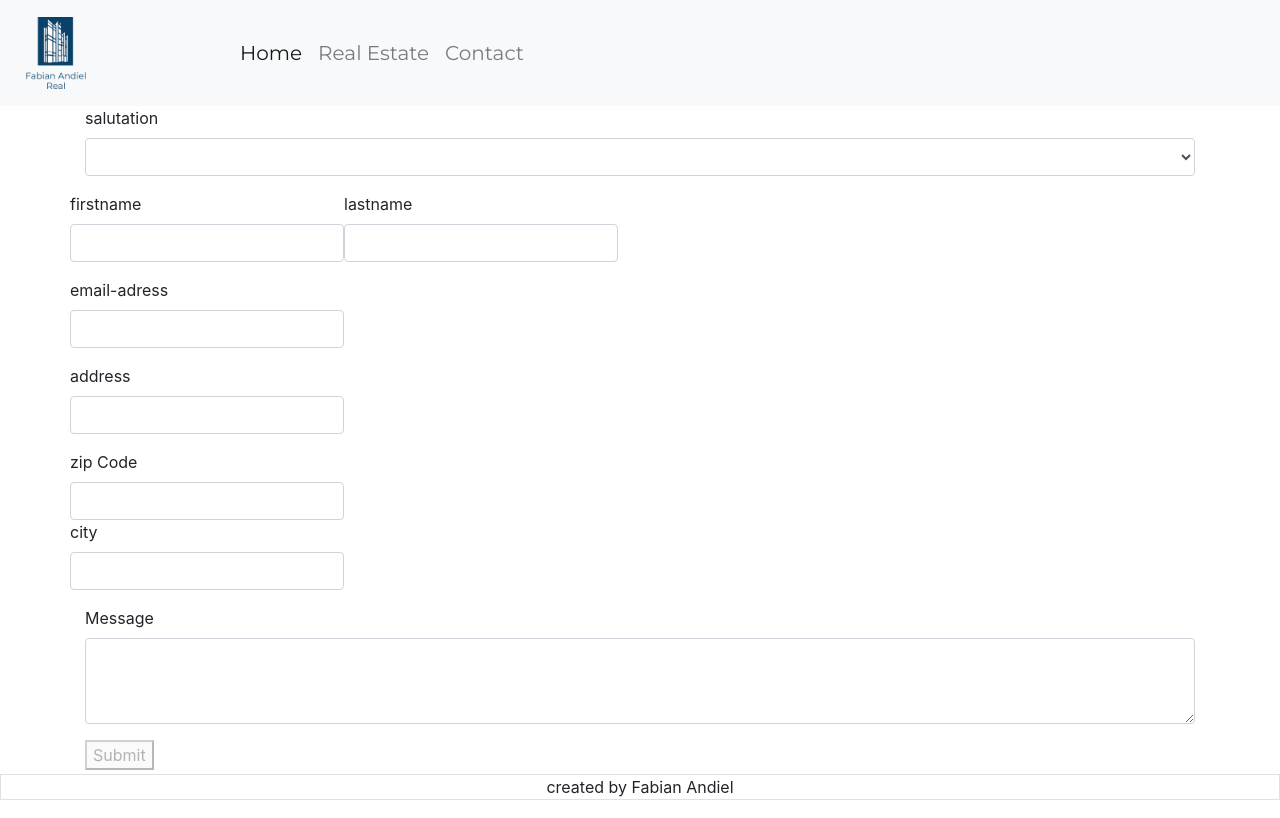
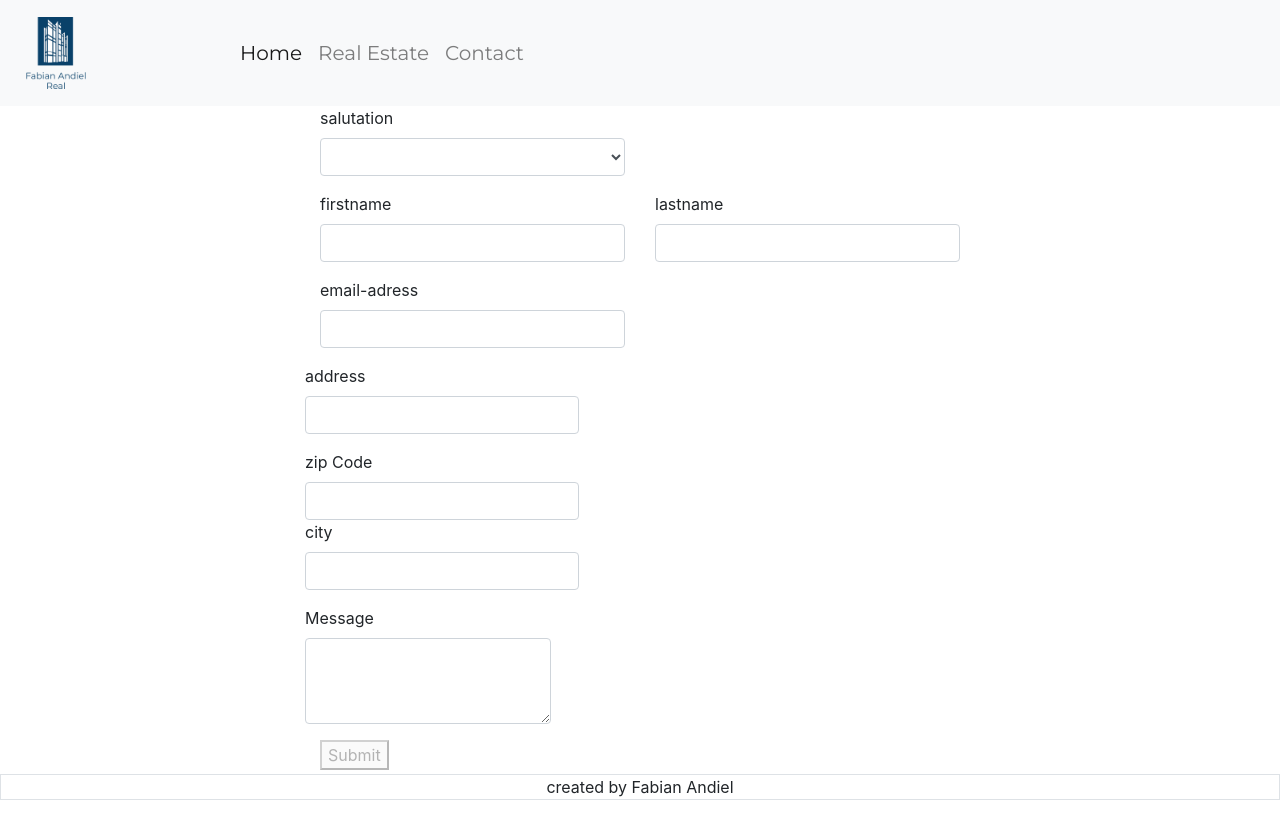
Before and after one commit to FabianAndiel1985/real_estate_asset_management-ANGUALR_BOOTSTRAP, an Angular app: page /contact in a window 1280 px wide. Built offline with nearby package versions, Linux system fonts and the light colour scheme.

Commit message:
begun styling contact form

```diff
--- a/src/app/contact/contact.component.html
+++ b/src/app/contact/contact.component.html
@@ -1,5 +1,7 @@
-<div class="container">
-	<form #f="ngForm" (ngSubmit)="onSubmit(f)">
+<div class="container" class="w-50 mx-auto">
+  <form #f="ngForm" (ngSubmit)="onSubmit(f)" class="mb-5">
+  	<div class="row">
+  		<div class="col-6">
 	    <div class="form-group">
 	      <label for="exampleFormControlSelect1">salutation</label>
 	      <select class="form-control" ngModel name="salutation" id="exampleFormControlSelect1" required>
@@ -7,21 +9,34 @@
 	        <option>Mrs</option>
 	      </select>
 	  	</div>
+	  </div>
+    </div>
     <div class="row">
+
+    	<div class="col-lg-6">
 	      <div class="form-group">
 	        <label for="firstname">firstname</label>
 	        <input ngModel type="text" class="form-control" id="firstname" required name="firstname">
 	      </div>
+  		</div>
+
+  		<div class="col-lg-6">
 	      <div class="form-group">
 	        <label for="lastname">lastname</label>
 	        <input ngModel type="text" class="form-control" id="lastname" name="lastname" required>
 	      </div>
 	    </div>
+
+    </div>
     <div class="row">
+
+    	<div class="col-lg-6">
 		      <div class="form-group">
 		        <label for="emailadress">email-adress</label>
 		        <input ngModel type="email" class="form-control" id="emailadress" email #email="ngModel" required name="emailadress">
 		      </div>
+          </div>
+
     </div>
     <p *ngIf="!email.valid && email.touched"> Please enter a valid email adress </p>
     <div class="row">
@@ -38,14 +53,13 @@
         <input ngModel required name="city" type="text" class="form-control" id="city">
       </div>
     </div>
+    <div class="row">
 	    <div class="form-group">
 	      <label for="message">Message</label>
 	      <textarea class="form-control" id="message" name="message" ngModel rows="3" required>
 			</textarea>
 		</div>
-
-
+    </div>
     <button [disabled]="!f.valid"> Submit </button>
   </form>
-
 </div>
```
Lines whose indentation alone changed are shown as unchanged.
